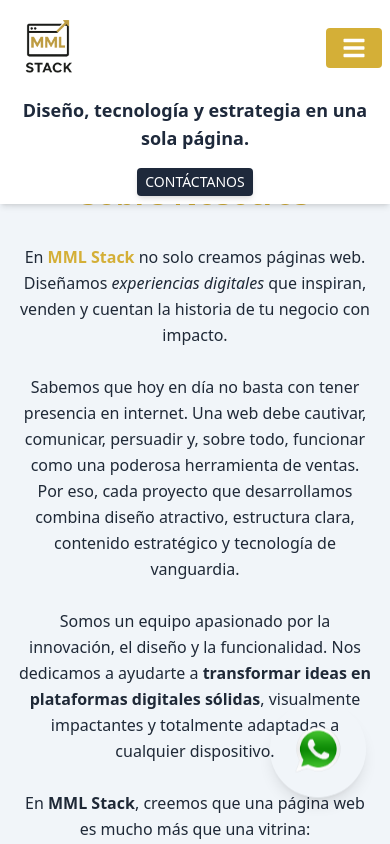
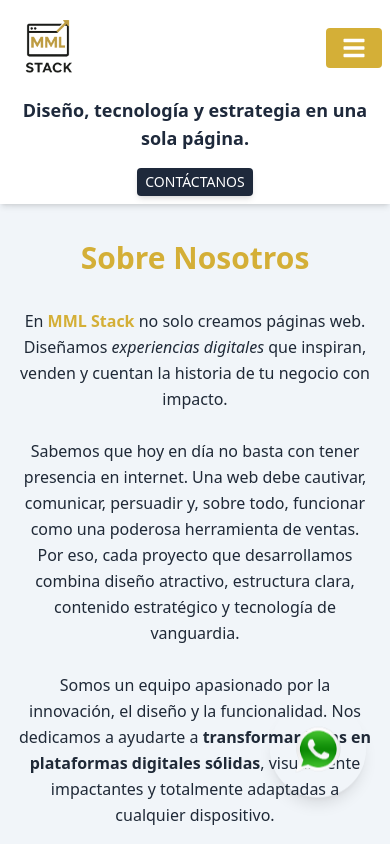
Before and after one commit to MarianDark/mml-website, a React (Vite) app in the folder frontend/: page /nosotros in a window 390 px wide. Shown: the top 844 px of the page. Built offline with nearby package versions, Linux system fonts and the light colour scheme.

Commit message:
Fix header overlap issue on 'Nosotros' page by increasing top padding for better responsive spacing

```diff
--- a/frontend/src/pages/Nosotros.jsx
+++ b/frontend/src/pages/Nosotros.jsx
@@ -2,7 +2,7 @@
 
 export default function Nosotros() {
   return (
-    <section className="pt-24 px-4 md:px-10 bg-slate-100 text-gray-800 font-sans min-h-screen">
+    <section className="pt-40 px-4 md:px-10 bg-slate-100 text-gray-800 font-sans min-h-screen">
       <div className="max-w-4xl mx-auto text-center">
         <motion.h2
           className="text-3xl md:text-4xl font-bold mb-8 text-mmlgold"
@@ -30,9 +30,9 @@
           <br /><br />
           En <strong>MML Stack</strong>, creemos que una página web es mucho más que una vitrina:
           <br />
-         -Es tu carta de presentación al mundo. <br />
-         -Es la voz de tu negocio cuando tú no estás. <br />
-         -Es tu oficina virtual, abierta 24/7.
+          - Es tu carta de presentación al mundo. <br />
+          - Es la voz de tu negocio cuando tú no estás. <br />
+          - Es tu oficina virtual, abierta 24/7.
           <br /><br />
           Confía en nosotros para diseñar no solo tu sitio, sino{" "}
           <span className="font-semibold text-mmlgold">una experiencia digital completa</span> que impulse tu crecimiento y haga que tu marca deje huella.
```
